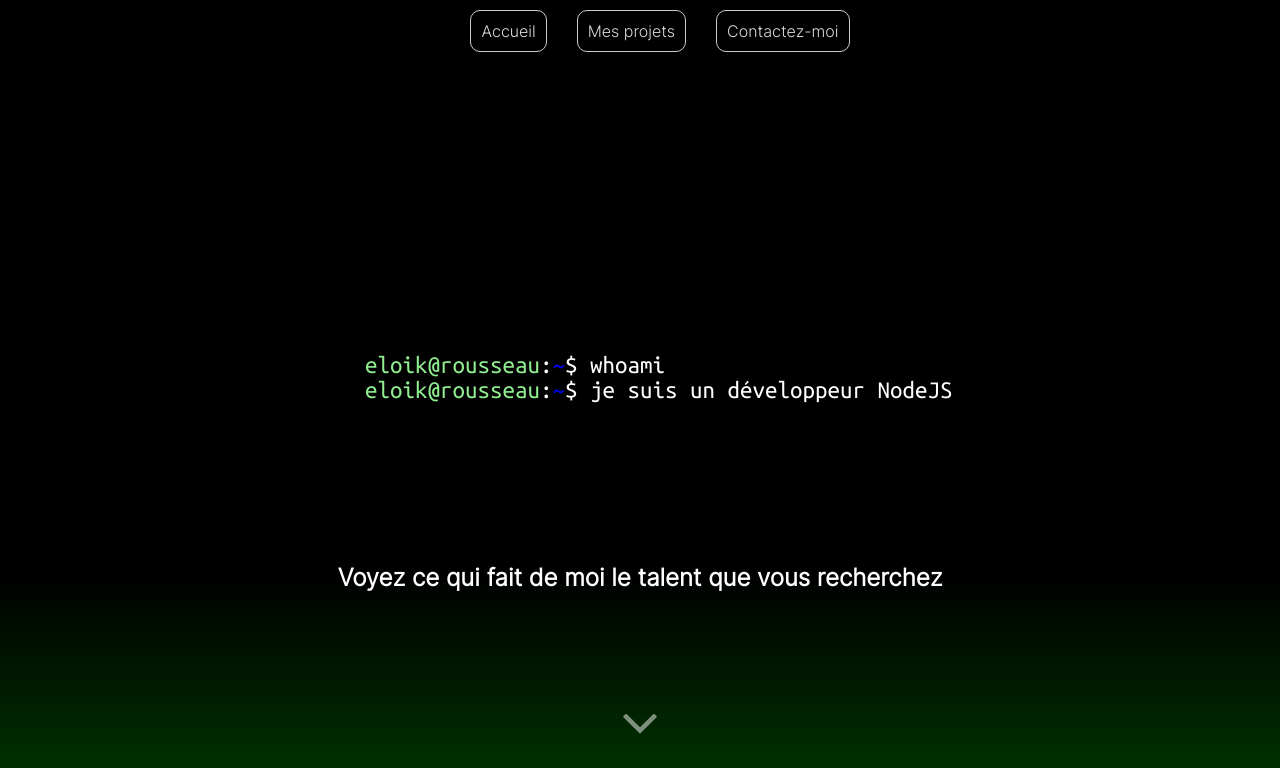
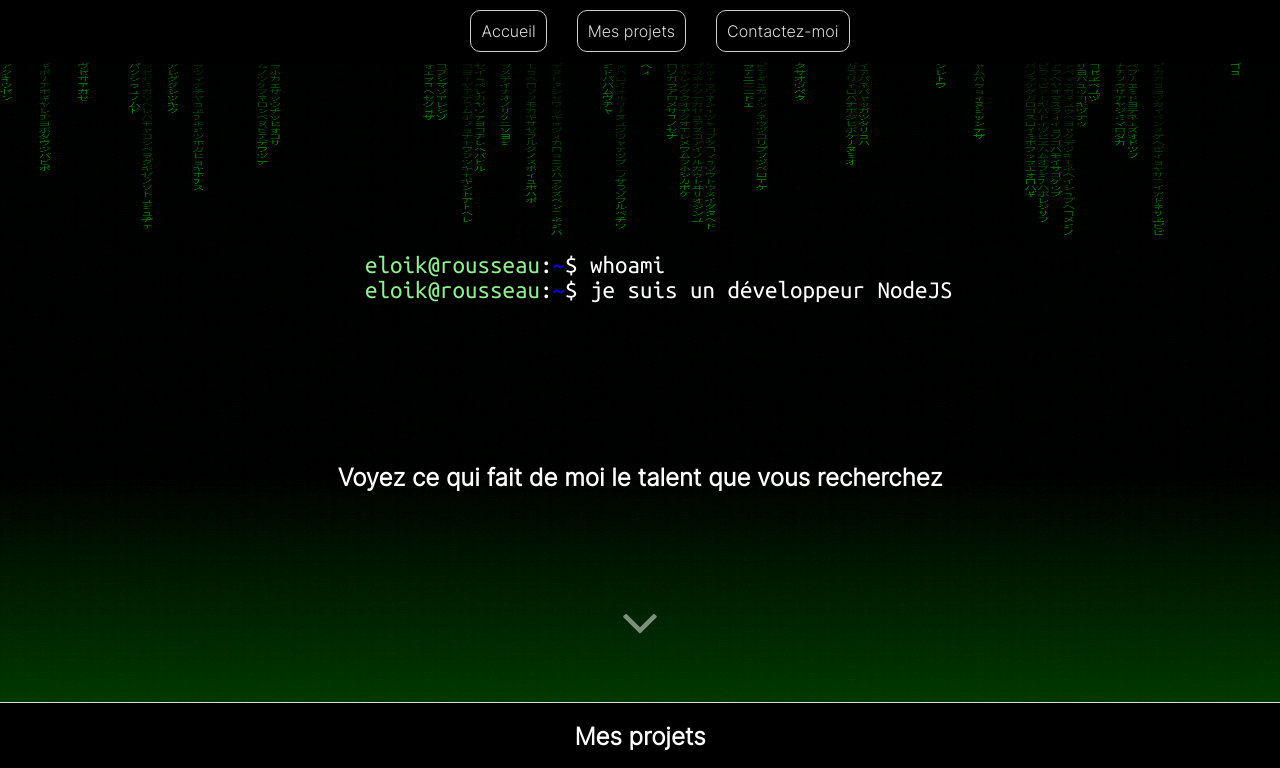
Before and after one commit to EZKOWW/Portfolio, a website: page index.html in a window 1280 px wide. Shown: the top 768 px of the page. Drawn offline with Linux system fonts and the light colour scheme.

Commit message:
Added matrix background to header

```diff
--- a/index.html
+++ b/index.html
@@ -8,6 +8,7 @@
     <link rel="stylesheet" href="css/style.css">
     <script defer src="js/app.js"></script>
     <script defer src="js/terminal.js"></script>
+    <script defer src="js/matrix.js"></script>
     <title>Portfolio</title>
 </head>
 
@@ -23,6 +24,7 @@
 
     <!-- Main content -->
     <header>
+        <canvas id="matrix_bg"></canvas>
         <!-- Header terminal -->
         <div class="terminal">
             <div id="content">
--- a/public/css/style.css
+++ b/public/css/style.css
@@ -49,7 +49,6 @@
 body {
     display: flex;
     flex-direction: column;
-    gap: 100px;
     width: 100%;
 }
 
@@ -111,23 +110,20 @@
     Header and terminal animation
 */
 header {
+    position: relative;
     display: flex;
     flex-direction: column;
     text-align: center;
     background-color: black;
-    min-height: calc(80vh);
+    min-height: 80vh;
 }
 
-header #background {
+header #matrix_bg {
     position: absolute;
     height: 100%;
     width: 100%;
-
-    opacity: 0;
-    background-image: url("../img/header.png");
-    background-repeat: no-repeat;
-    background-size: cover;
-    animation: fadeIn 500ms forwards ease;
+    z-index: 0;
+    opacity: 50%;
 }
 
 header #content {
@@ -182,7 +178,7 @@
     position: relative;
     flex-grow: 0.5;
     background-size: auto 125%;
-    background-image: linear-gradient(to bottom, #000 20%, #00ff0040 100%);
+    background-image: linear-gradient(to bottom, transparent 20%, #00ff0040 100%);
     background-position: 0px;
     transition: opacity 1s ease, background-position var(--anim-delay) ease;
     opacity: 0;
--- /dev/null
+++ b/public/js/matrix.js
@@ -0,0 +1,41 @@
+let canvas = document.getElementById("matrix_bg");
+const ctx = canvas.getContext('2d');
+
+window.devicePixelRatio = 2;
+var size = 1200;
+
+var scale = window.devicePixelRatio;
+
+canvas.width = Math.floor(size * scale);
+canvas.height = Math.floor(size * scale);
+
+ctx.scale(scale, scale);
+
+const katakana = 'アァカサタナハマヤャラワガザダバパイィキシチニヒミリヰギジヂビピウゥクスツヌフムユュルグズブヅプエェケセテネヘメレヱゲゼデベペオォコソトノホモヨョロヲゴゾドボポヴッン';
+let fontSize = 12;
+let columns = canvas.width / fontSize;
+const rainDrops = [];
+
+for (let x = 0; x < columns; x++) {
+    rainDrops[x] = 1;
+}
+
+const draw = () => {
+    ctx.fillStyle = 'rgba(0, 0, 0, 0.05)';
+    ctx.fillRect(0, 0, canvas.width, canvas.height);
+
+    ctx.fillStyle = '#0F0';
+    ctx.font = fontSize + 'px monospace';
+
+    for (let i = 0; i < rainDrops.length; i++) {
+        const text = katakana.charAt(Math.floor(Math.random() * katakana.length));
+        ctx.fillText(text, i * fontSize, rainDrops[i] * fontSize);
+
+        if (rainDrops[i] * fontSize > canvas.height && Math.random() > 0.975) {
+            rainDrops[i] = 0;
+        }
+        rainDrops[i]++;
+    }
+};
+
+setInterval(draw, 25);
```
